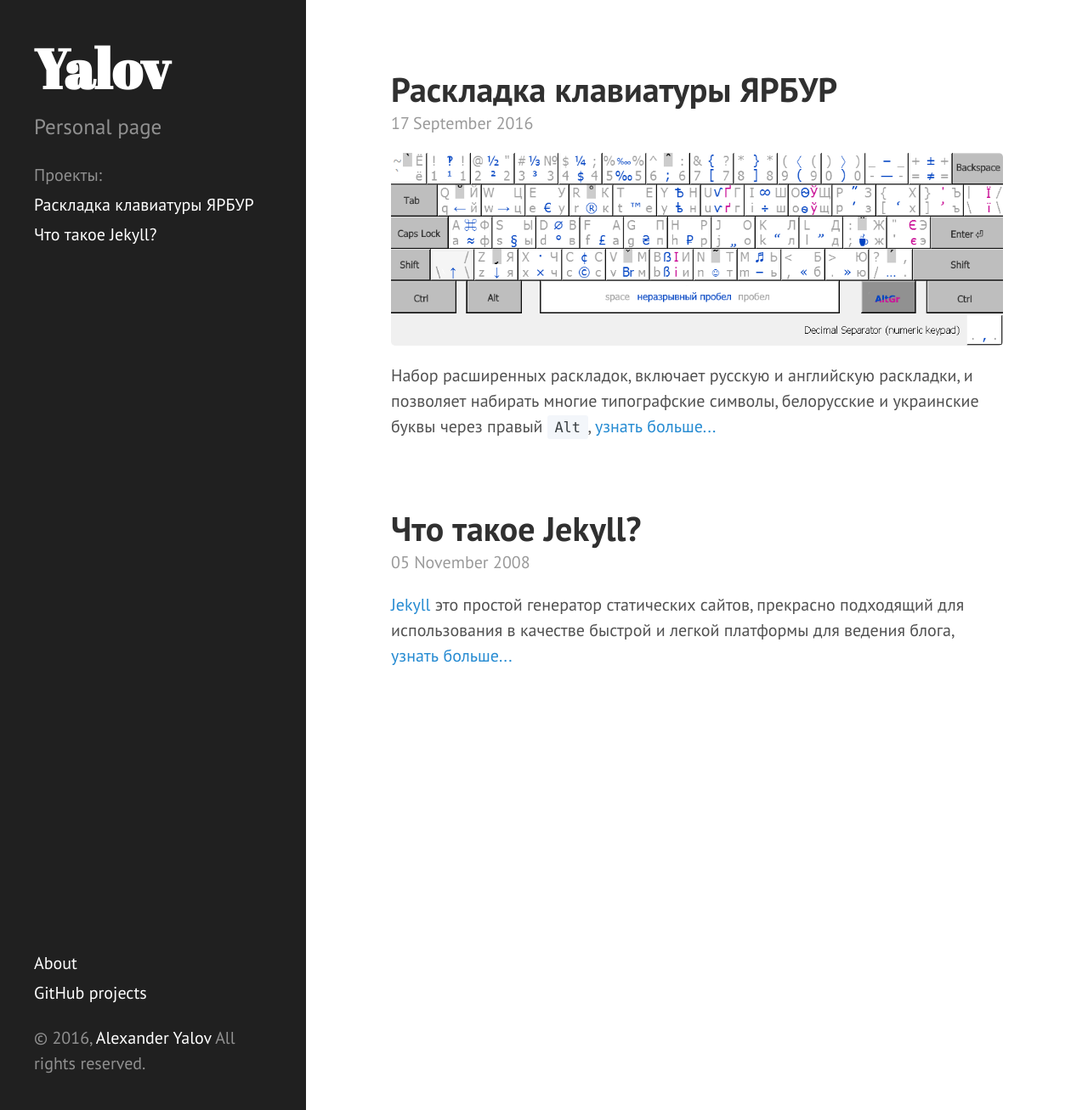
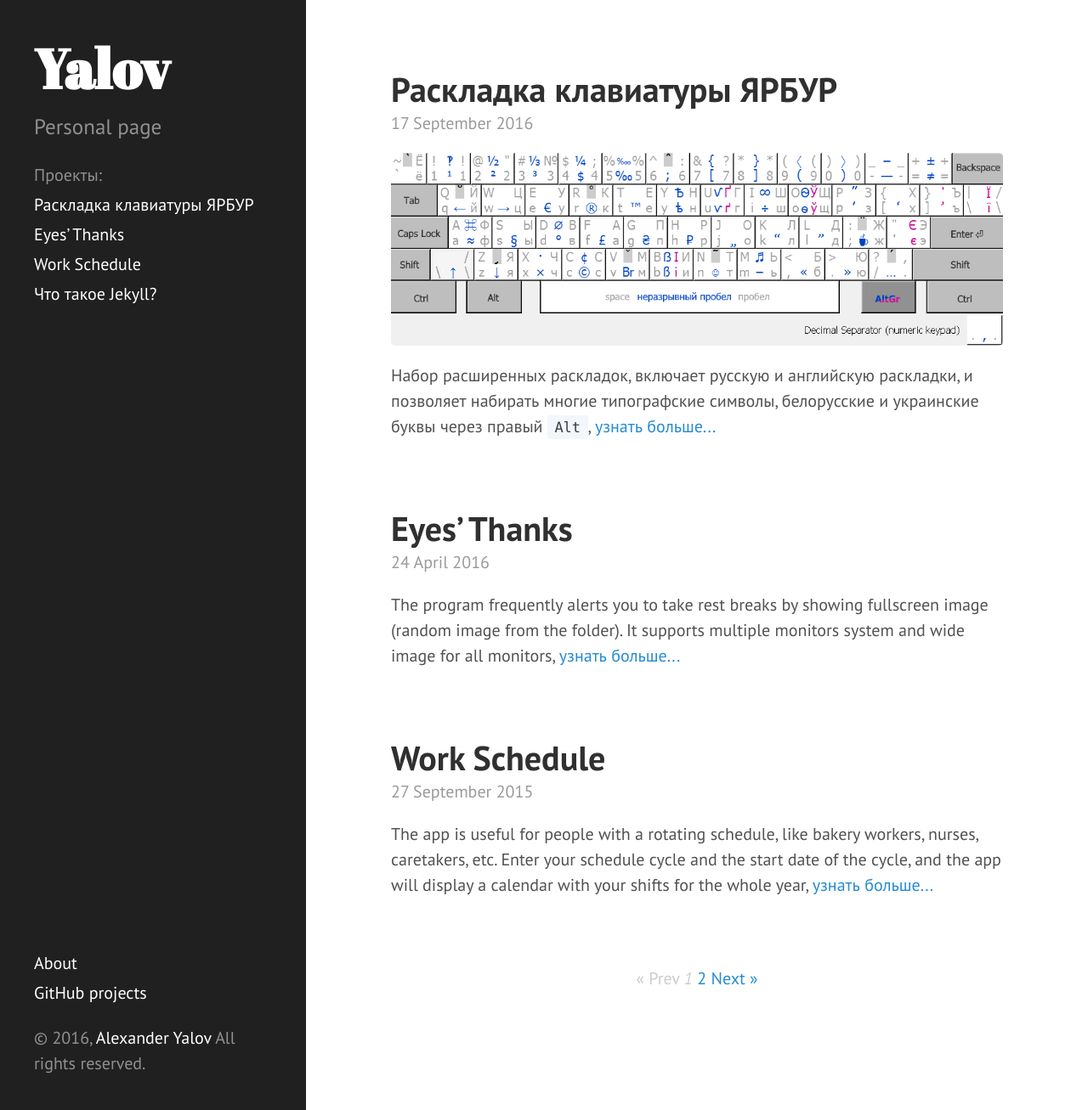
Before and after one commit to yalov/yalov.github.io, a Jekyll site: the page built from index.html, in a window 1280 px wide and 1307 px high. Shown: the whole window at 85% size. Built offline with Jekyll 4.4.1, drawn with Linux system fonts in a browser that asks for light colours; the list of posts is cut into pages by our own code.

Commit message:
work-schedule and eyes-thanks

```diff
--- /dev/null
+++ b/_posts/2015-09-27-work-schedule.md
@@ -0,0 +1,24 @@
+---
+layout: post
+title: Work Schedule
+summary: "The app is useful for people with a rotating schedule, like bakery workers, nurses, caretakers, etc. Enter your schedule cycle and the start date of the cycle, and the app will display a calendar with your shifts for the whole year,"
+tag: main
+---
+
+**Work Schedule** is software for create your own rotating shift calendar.
+
+The app is useful for people with a rotating schedule, like bakery workers, nurses, caretakers, etc. Enter your schedule cycle and the start date of the cycle, and the app will display a calendar with your shifts for the whole year. There are customizable display setting: marking shifts by
+[color](https://bitbucket.org/repo/gM87Bx/images/992417319-color.png),
+[letters](https://bitbucket.org/repo/gM87Bx/images/1028969722-char.png) or
+[images](https://bitbucket.org/repo/gM87Bx/images/445844937-pic.png).
+It also supports
+[english](https://bitbucket.org/repo/gM87Bx/images/1222679491-en.png),
+[belarusian](https://bitbucket.org/repo/gM87Bx/images/2419906781-be.png), and
+[russian](https://bitbucket.org/repo/gM87Bx/images/3915409776-ru.png)
+languages. You can easily create your own calendar, save it or print it.
+
+**WorkSchedule 1.9.4 for Windows (x86, portable) — [Download](https://bitbucket.org/flart/work-schedule/downloads/WorkSchedule_1.9.4.7z)**
+
+Screenshot:
+
+![WorkSchedule.png](https://bitbucket.org/repo/gM87Bx/images/4157473526-WorkSchedule.png)
--- /dev/null
+++ b/_posts/2016-04-24-eyes-thanks.md
@@ -0,0 +1,27 @@
+---
+layout: post
+title: Eyes’ Thanks
+summary: "The program frequently alerts you to take rest breaks by showing fullscreen image (random image from the folder). It supports multiple monitors system and wide image for all monitors,"
+tag: main
+---
+
+It’s a software that protect your eyes.
+
+The program frequently alerts you to take rest breaks by showing fullscreen image (random image from the folder).
+
+It supports **multiple monitors system** and wide image for all monitors.
+
+**Eyes' Thanks v0.98.0 for Windows XP–10 (x86, portable, 7z) — [Download](https://bitbucket.org/flart/eyes-thanks/downloads/EyesThanks_v0.98.0.7z)**
+
+------
+
+Setting dialog look like that:
+[**ru**](https://bitbucket.org/repo/rr7nxk/images/3446686280-dialog_ru.png), [**en**](https://bitbucket.org/repo/rr7nxk/images/1653485552-dialog_en.png) (for english version just remove *lang_ru.qm* and *setting.ini* at app folder)
+
+And break time look like that (break timer, clock, and some text included):
+
+[![2monitors_preview.jpg](https://bitbucket.org/repo/rr7nxk/images/4118440876-2monitors_preview.jpg)](https://bitbucket.org/repo/rr7nxk/images/2041447689-2monitors.jpg)
+[![3monitors_preview.jpg](https://bitbucket.org/repo/rr7nxk/images/3058634689-3monitors_preview.jpg)](https://bitbucket.org/repo/rr7nxk/images/504712290-3monitors.jpg)
+
+------
+*images are not included to program.
```
Also changed, not shown: _posts/2016-09-17-yarbur.md (+1 -1 lines), _posts/2016-09-18-quotation-mark.md (renamed from _posts/2016-09-18-quotation_mark.md).
